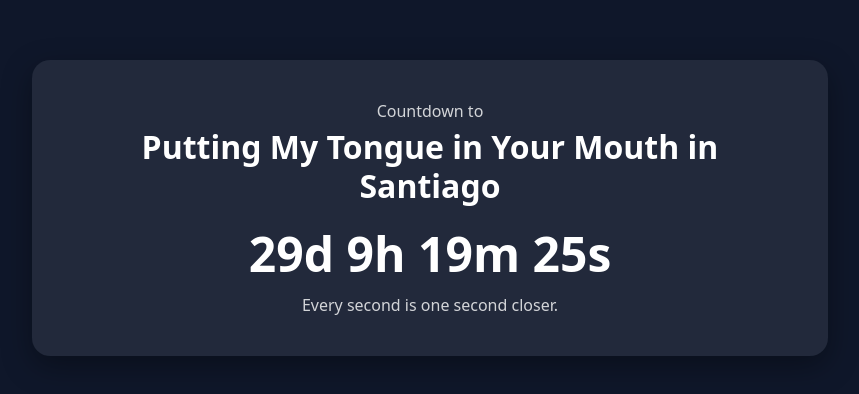
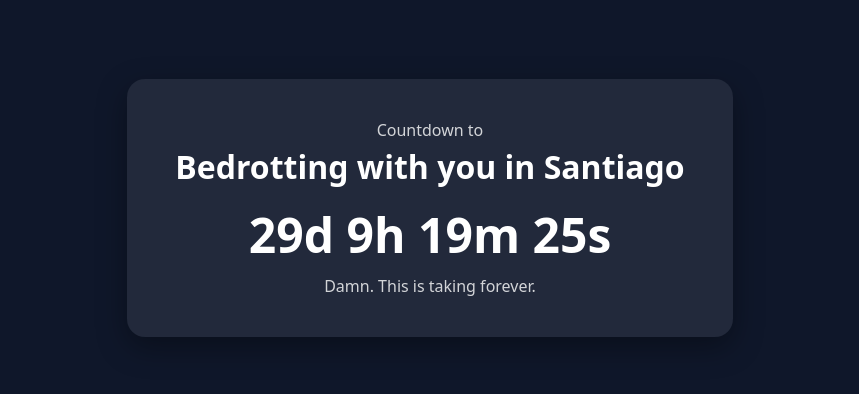
Before and after one commit to Geo-Jesse/Santiago, a plain HTML site: page index.html in a window 1280 px wide. Shown: the part 192-586 px from the top of the page, without its empty margins (210-1069 px from the left). Drawn offline with Linux system fonts and the light colour scheme.

Commit message:
Update countdown heading and message text

```diff
--- a/index.html
+++ b/index.html
@@ -40,9 +40,9 @@ h1{
 <body>
 <div class="card">
     <div class="small">Countdown to</div>
-    <h1>Putting My Tongue in Your Mouth in Santiago</h1>
+    <h1>Bedrotting with you in Santiago</h1>
     <div id="countdown">Loading...</div>
-    <div class="small">Every second is one second closer.</div>
+    <div class="small">Damn. This is taking forever.</div>
 </div>
 
 <script>
```
